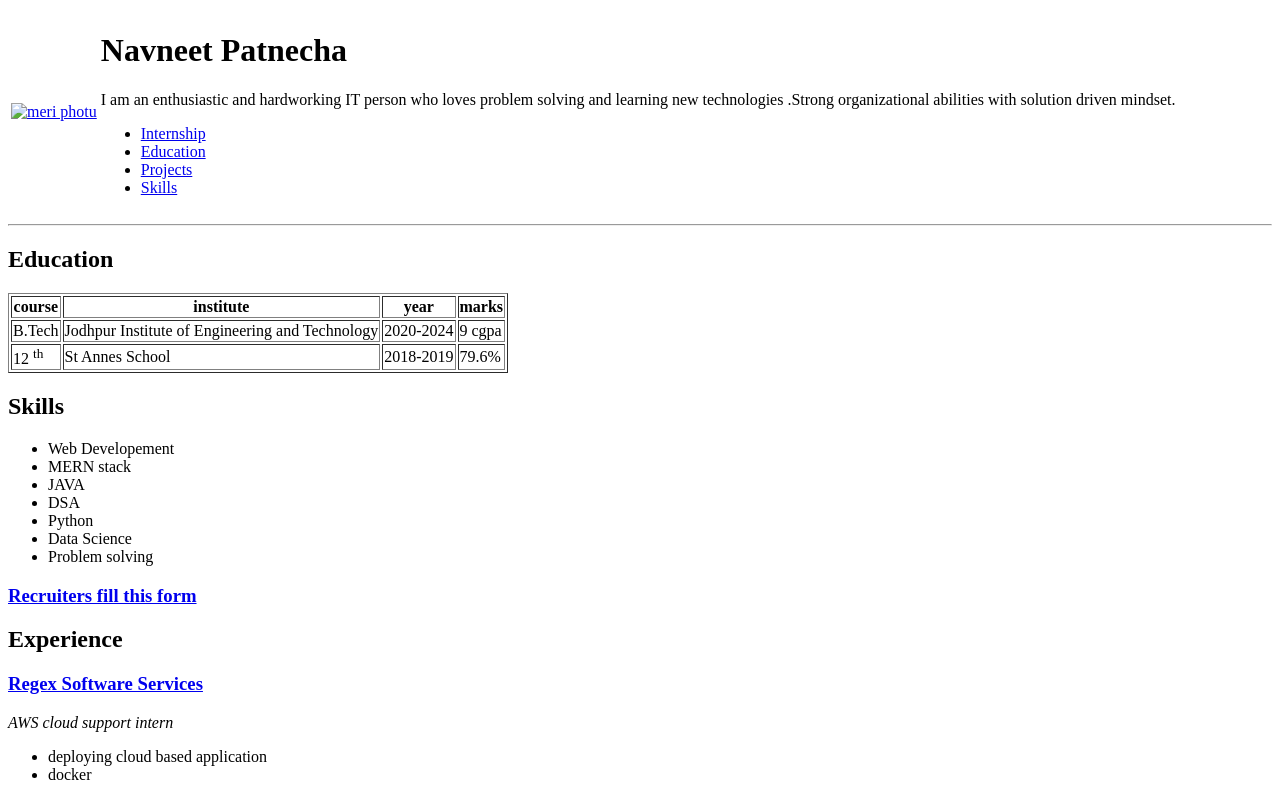
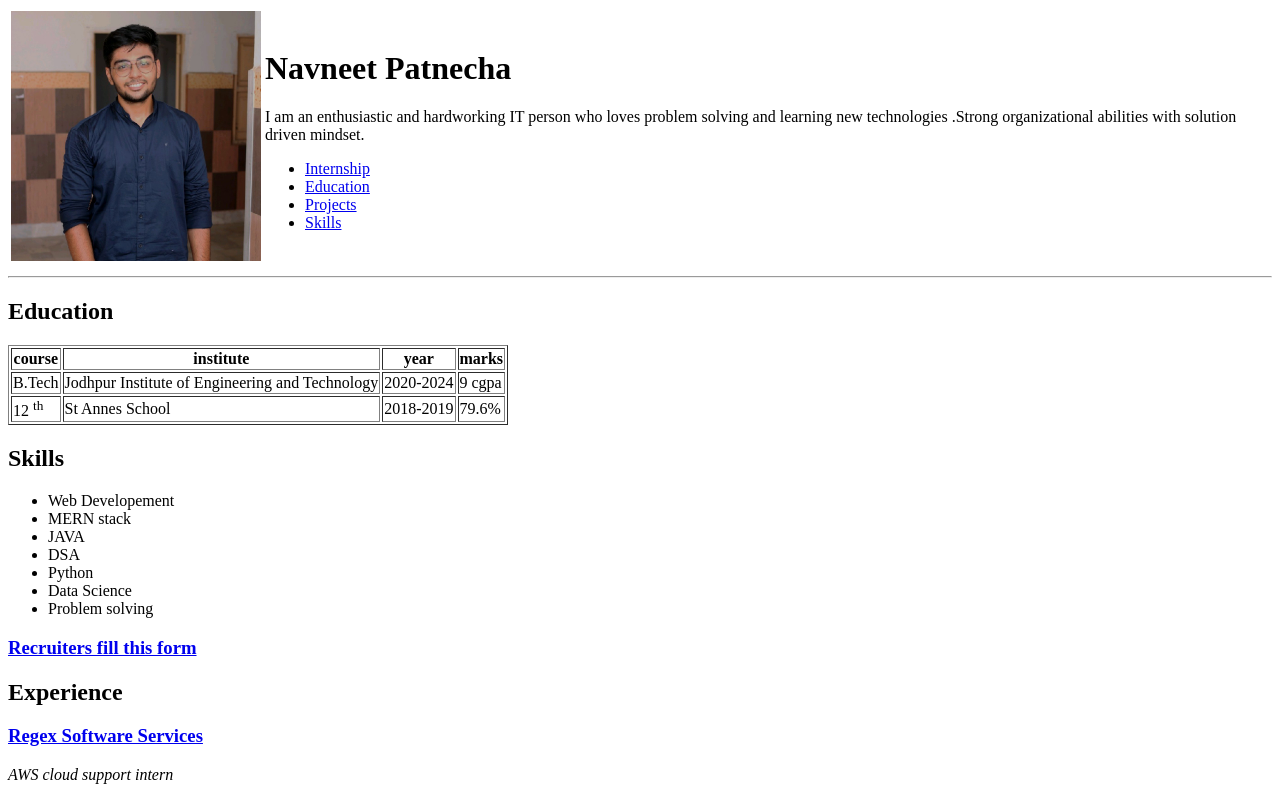
Before and after one commit to Navneet-Patnecha/Level1Learning, a plain HTML site: page index.html in a window 1280 px wide. Shown: the top 797 px of the page. Drawn offline with Linux system fonts and the light colour scheme.

Commit message:
removed images folder

```diff
--- a/index.html
+++ b/index.html
@@ -11,7 +11,7 @@
     <table>
         <tr>
             <td><a  target = "_blank" href="www.linkedin.com/in/navneet-patnecha">
-                <img src="images/Portfolio.jpg" width ="250" alt="meri photu"></a></td>
+                <img src="Portfolio.jpg" width ="250" alt="meri photu"></a></td>
 
             <td><h1>Navneet Patnecha</h1><p><emp> I am an enthusiastic and hardworking IT person who loves problem solving and learning new technologies .Strong organizational abilities with solution driven mindset.</p></emp>
             <nav>
```
